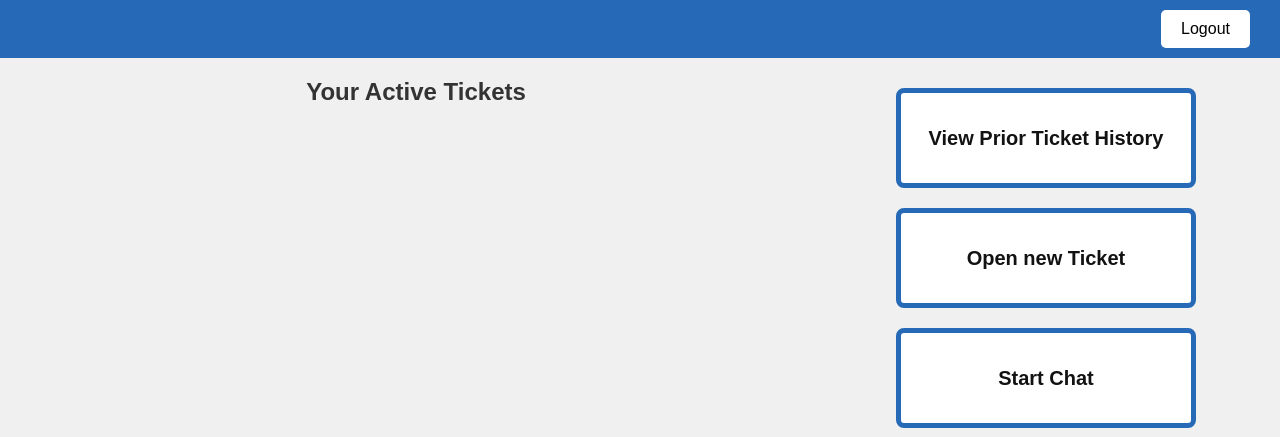
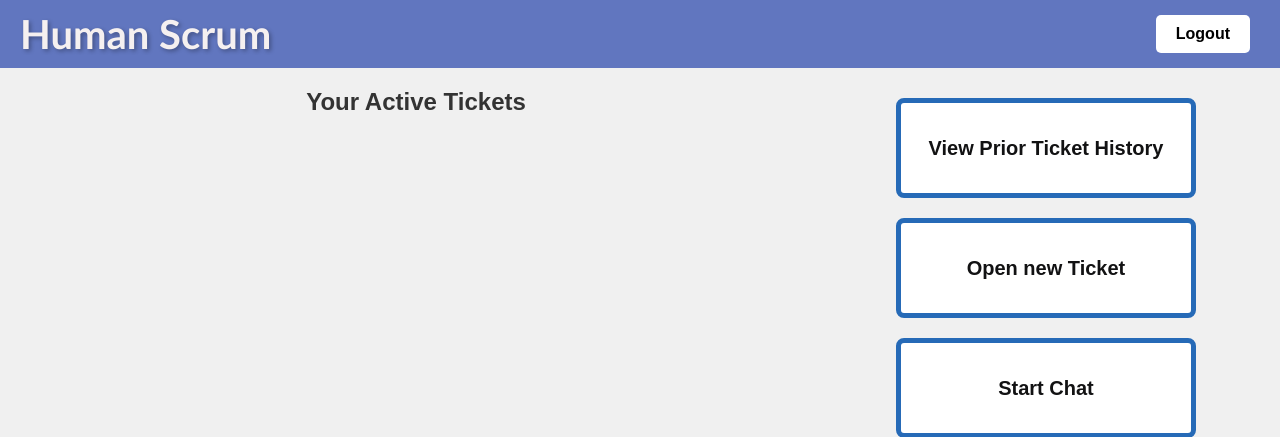
Before and after one commit to aidandoherty01/CEN3031-Project, a Flask app: template templates/userview.html in a window 1280 px wide. Shown: the top 437 px of the page. Run offline with Flask 3, Linux system fonts and the light colour scheme; the template is opened without the code that fills it, so the values that code supplies are empty; some libraries are stand-ins or nearby versions.

Commit message:
add human scrum to userview

```diff
--- a/templates/userview.html
+++ b/templates/userview.html
@@ -11,13 +11,19 @@
             margin: 0;
         }
         .header {
-            background-color: #266ab7;
+            background-color: #4c65b8de;
             padding: 10px 20px;
             display: flex;
+            justify-content: space-between;
             align-items: center;
-            justify-content: flex-end;
         }
-
+        .header .left-title {
+            font-size: 40px;
+            font-weight: bold;
+            font-family: 'Trebuchet MS', sans-serif;
+            text-shadow: 2px 2px 4px rgba(0, 0, 0, 0.3);
+            color: #f5f0f0;
+        }
         .header .right-buttons button {
             padding: 10px 20px;
             margin: 0 10px;
@@ -26,6 +32,7 @@
             background-color: white;
             font-size: 16px;
             cursor: pointer;
+            font-weight: bold;
         }
         .container {
             margin-top: 20px;
@@ -105,6 +112,7 @@
 </head>
 <body>
     <div class="header">
+        <div class="left-title">Human Scrum</div>
         <div class="right-buttons">
             <button onclick="location.href='/logout/'">Logout</button>
         </div>
```
